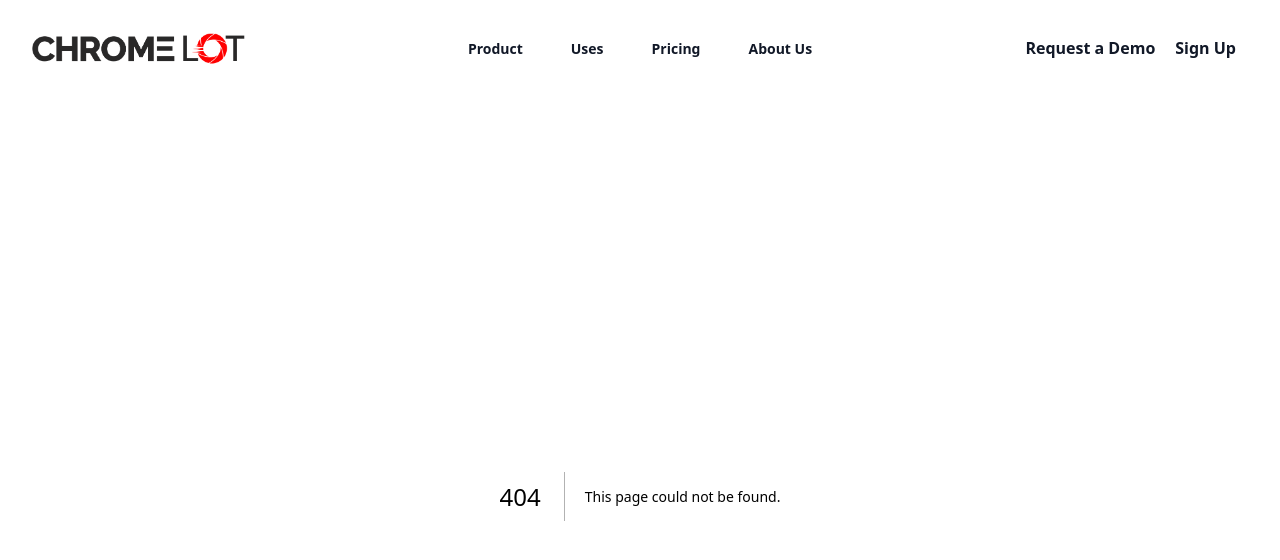
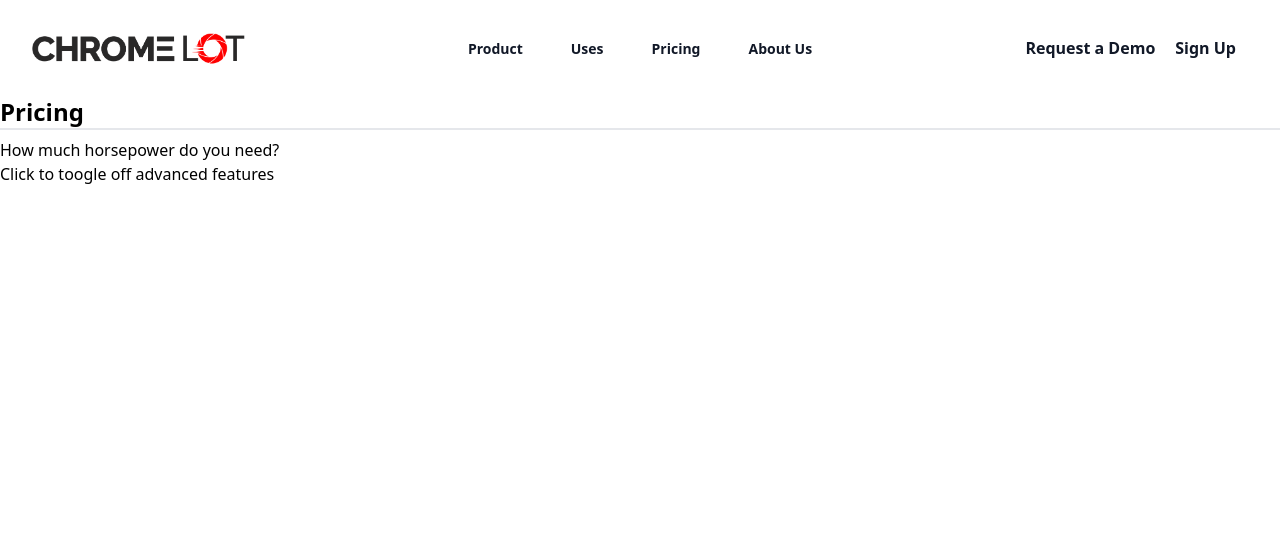
Before and after one commit to torchcommercialmedia/marketingsite, a Next.js app: page /pricing in a window 1280 px wide. Before the commit this address had no page. Shown: the top 560 px of the page. Built offline with nearby package versions, Linux system fonts and the light colour scheme.

Commit message:
added pricing

```diff
--- /dev/null
+++ b/app/pricing/page.tsx
@@ -0,0 +1,19 @@
+import React from "react";
+
+type Props = {};
+
+const Pricing = (props: Props) => {
+  return (
+    <div className="w-full min-h-screen max-w-7xl justify-center">
+      <h1 className="text-2xl font-bold mx-auto">Pricing</h1>
+      <hr />
+      <div className="">
+        <div className="p-1 border-t"></div>
+        <h2>How much horsepower do you need?</h2>
+        <p>Click to toogle off advanced features</p>
+      </div>
+    </div>
+  );
+};
+
+export default Pricing;
```
